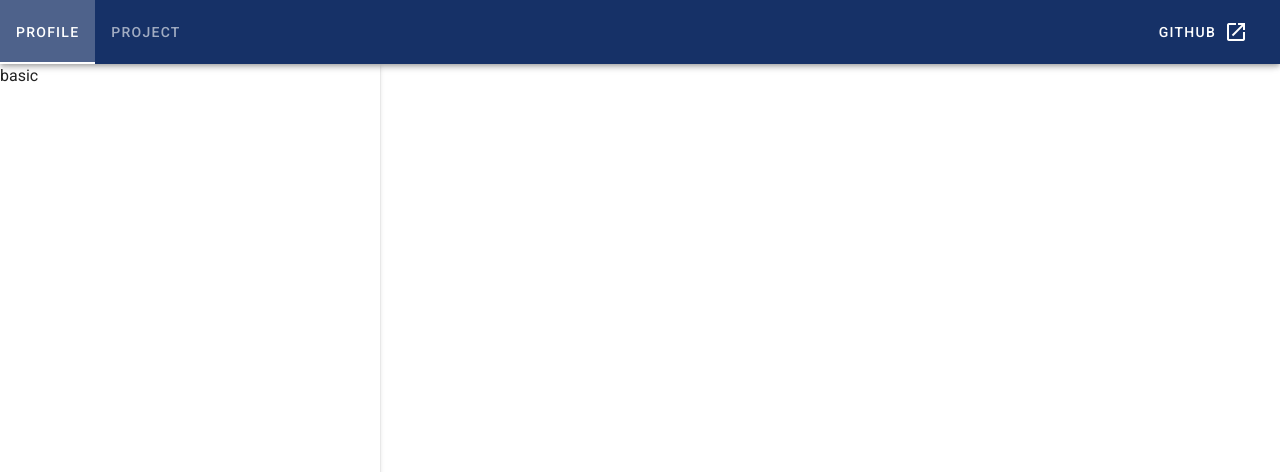
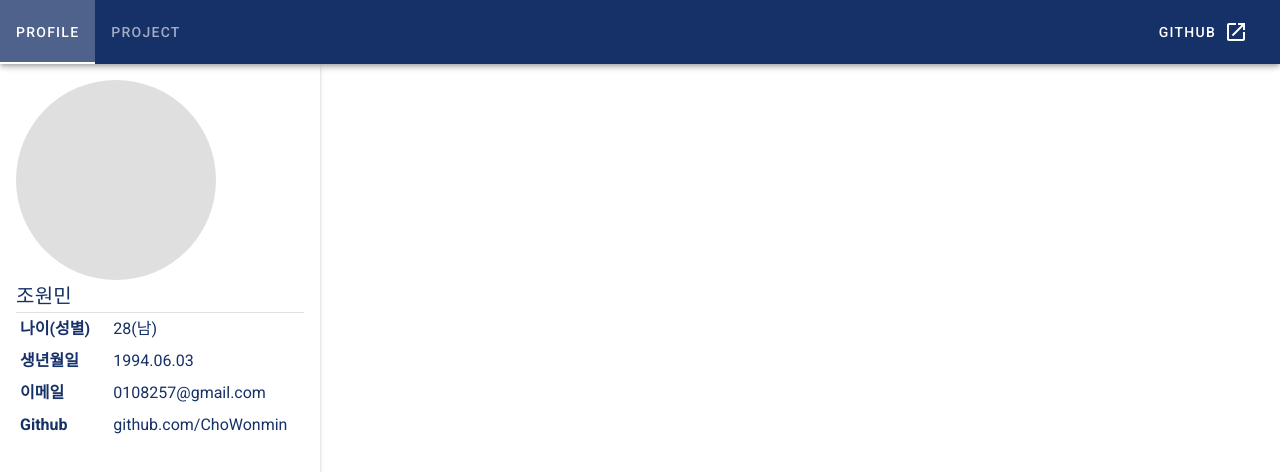
Before and after one commit to ChoWonmin/portfolio, a Vue app: page / in a window 1280 px wide. Shown: the top 472 px of the page. Built offline with nearby package versions, Linux system fonts and the light colour scheme.

Commit message:
profile basic info

```diff
--- a/src/views/Profile.vue
+++ b/src/views/Profile.vue
@@ -1,6 +1,22 @@
 <template lang="pug">
   .profile
-    .basic-info basic
+    .basic-info
+      .profile-img
+      .text-h6 조원민
+      v-divider
+      .info-row
+        .info-name 나이(성별)
+        .info-value 28(남)
+      .info-row
+        .info-name 생년월일
+        .info-value 1994.06.03
+      .info-row
+        .info-name 이메일
+        .info-value 0108257@gmail.com
+      .info-row
+        .info-name Github
+        .info-value github.com/ChoWonmin
+
 </template>
 
 <style lang="sass" scoped>
@@ -9,7 +25,22 @@
   height: 100%
   display: flex
   .basic-info
-    width: 380px
+    width: 320px
     height: 100%
     box-shadow: 0 3px 1px -2px rgba(0,0,0,.2),0 2px 2px 0 rgba(0,0,0,.14),0 1px 5px 0 rgba(0,0,0,.12) !important
+    padding: 16px
+    color: #163167
+    .profile-img
+      width: 200px
+      height: 200px
+      background-color: #dfdfdf
+      border-radius: 100%
+    .info-row
+      display: flex
+      padding: 4px
+      .info-name
+        flex: 1
+        font-weight: bold
+      .info-value
+        flex: 2
 </style>
```
